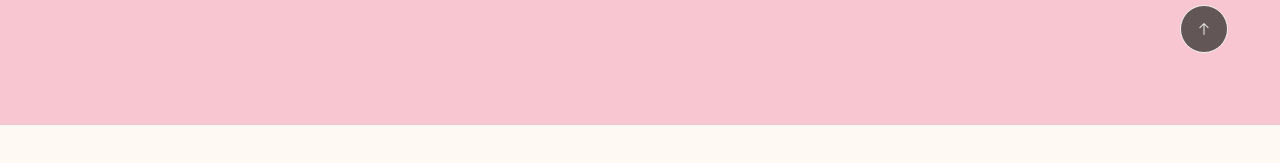
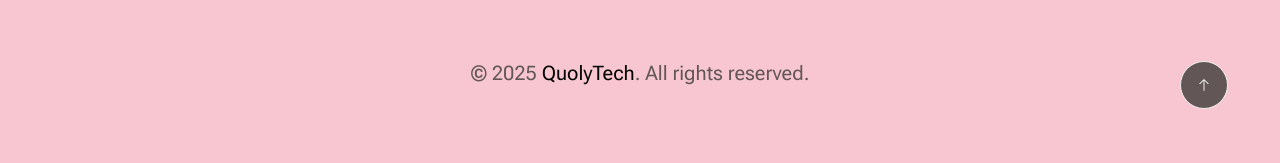
Before and after one commit to quolytechtemplates/lounge-premium-vaffe-web, a plain HTML site: page index.html in a window 1280 px wide. Shown: the part 3974-4137 px from the top of the page. Before the commit the page ends 4099 px from the top, so only its background shows below. Drawn offline with nearby package versions, Linux system fonts and the light colour scheme; a web font is replaced by a local one.

Commit message:
added copyright

```diff
--- a/index.html
+++ b/index.html
@@ -628,7 +628,13 @@
                     <svg clip-rule="evenodd" fill-rule="evenodd" stroke-linejoin="round" stroke-miterlimit="2" viewBox="0 0 24 24" xmlns="http://www.w3.org/2000/svg"><path d="m14.523 18.787s4.501-4.505 6.255-6.26c.146-.146.219-.338.219-.53s-.073-.383-.219-.53c-1.753-1.754-6.255-6.258-6.255-6.258-.144-.145-.334-.217-.524-.217-.193 0-.385.074-.532.221-.293.292-.295.766-.004 1.056l4.978 4.978h-14.692c-.414 0-.75.336-.75.75s.336.75.75.75h14.692l-4.979 4.979c-.289.289-.286.762.006 1.054.148.148.341.222.533.222.19 0 .378-.072.522-.215z" fill-rule="nonzero" fill="#FFF9F3"/></svg>
                 </a>
                 <span style="color: #2E2E2E;">Back To Top</span>
+
+
             </div> <!-- end ss-go-top -->
+
+            <div class="s-footer__copyright" style="text-align:center; padding:12px 0; color:#635656;">
+                © 2025 <a style="color: black;" href="https://quolytech.com">QuolyTech</a>. All rights reserved.
+            </div>
 
         </footer> <!-- end s-footer -->
 
```
